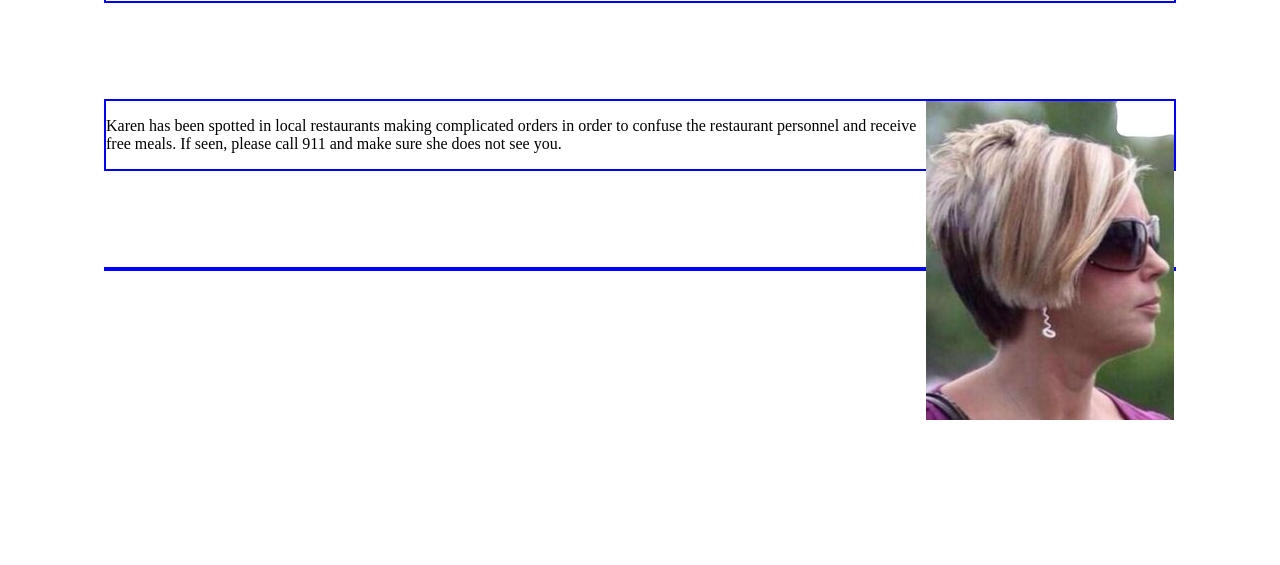
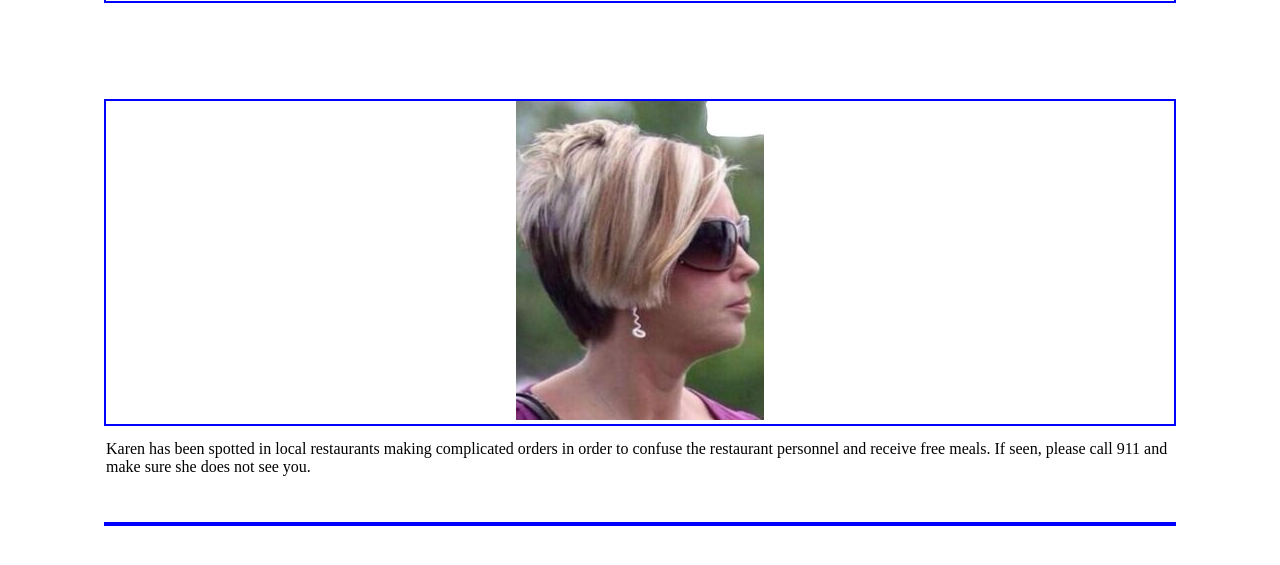
Before and after one commit to dice2657/dice2657.github.io, a plain HTML site: page bacs200/wanted.html in a window 1280 px wide. Shown: the part 177-742 px from the top of the page. Drawn offline with Linux system fonts and the light colour scheme.

Commit message:
Update wanted.css

```diff
--- a/bacs200/wanted.css
+++ b/bacs200/wanted.css
@@ -10,7 +10,5 @@ header,section,footer {
 }
 section > p {
  text-align: left;
+ float: left;
 }
-img {
- float: right;
-}
```
